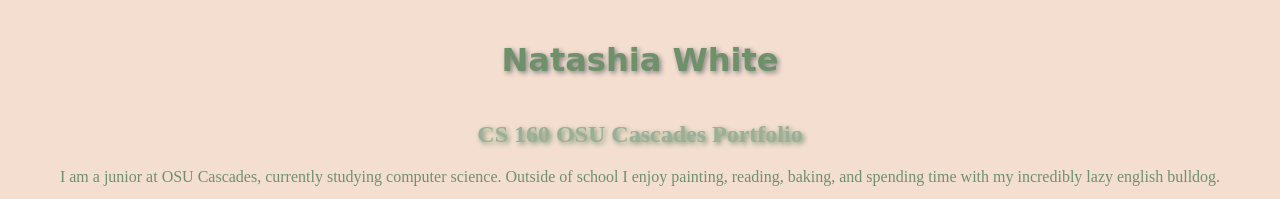
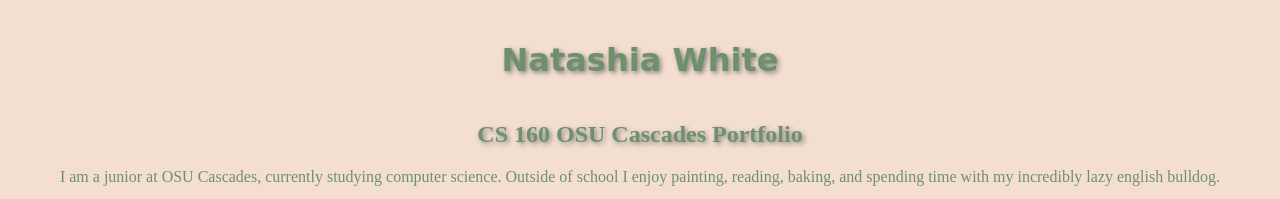
Before and after one commit to Whitenat/Whitenat.github.io, a plain HTML site: page index.html in a window 1280 px wide. Shown: the top 199 px of the page. Drawn offline with Linux system fonts and the light colour scheme.

Commit message:
color modified

```diff
--- a/style-index.css
+++ b/style-index.css
@@ -9,11 +9,10 @@ h1 {
     text-shadow: 2px 2px 5px gray;
 }
 h2 {
-    color:#9aaf97;
+    color:#6f916a;
     text-align: center;
     font-family: serif;
-    text-shadow: 2px 2px 5px #6f916a
-    ;
+    text-shadow: 2px 2px 5px gray;
 }
 p {
     color:#6f916a;
```
